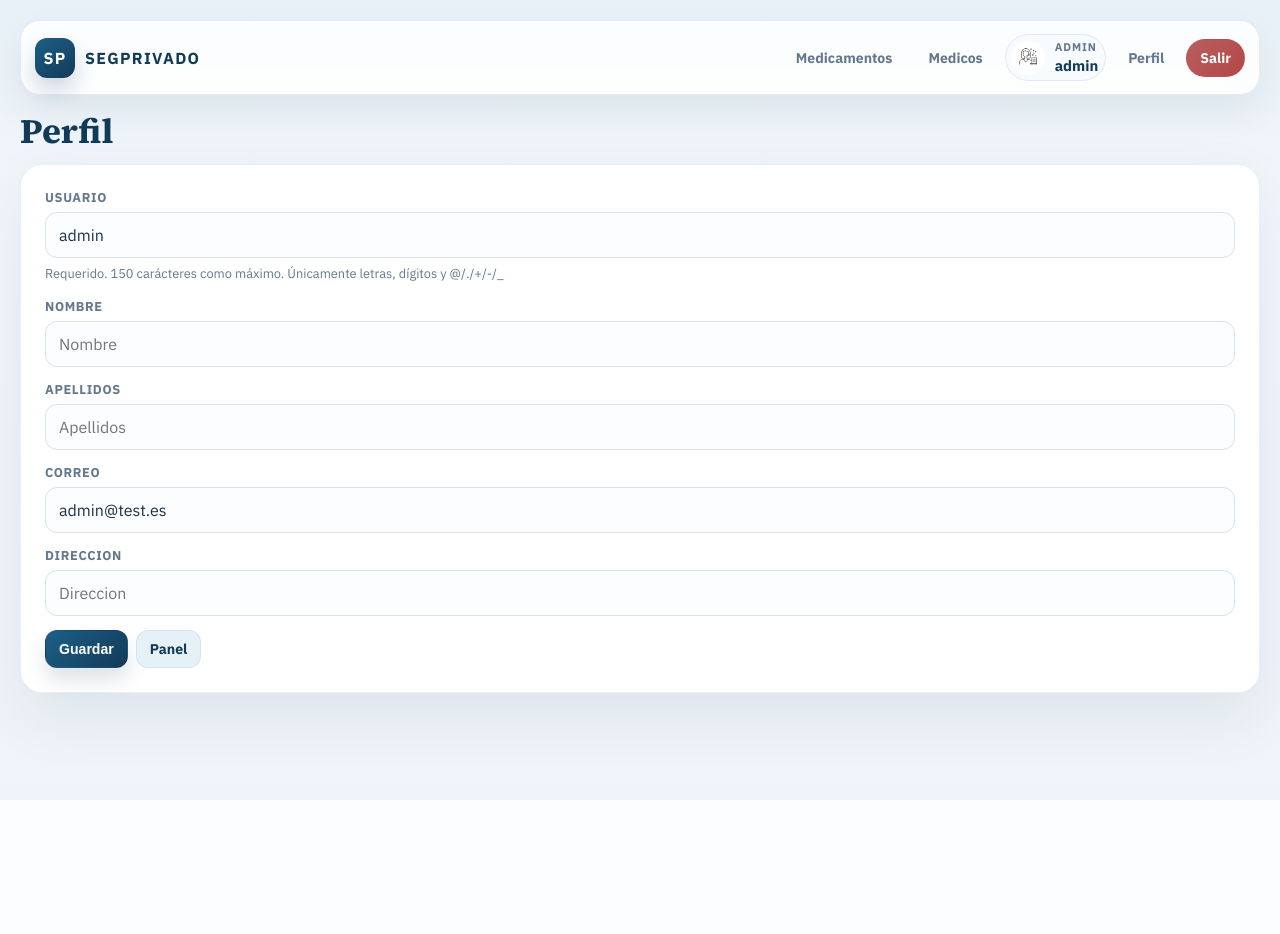
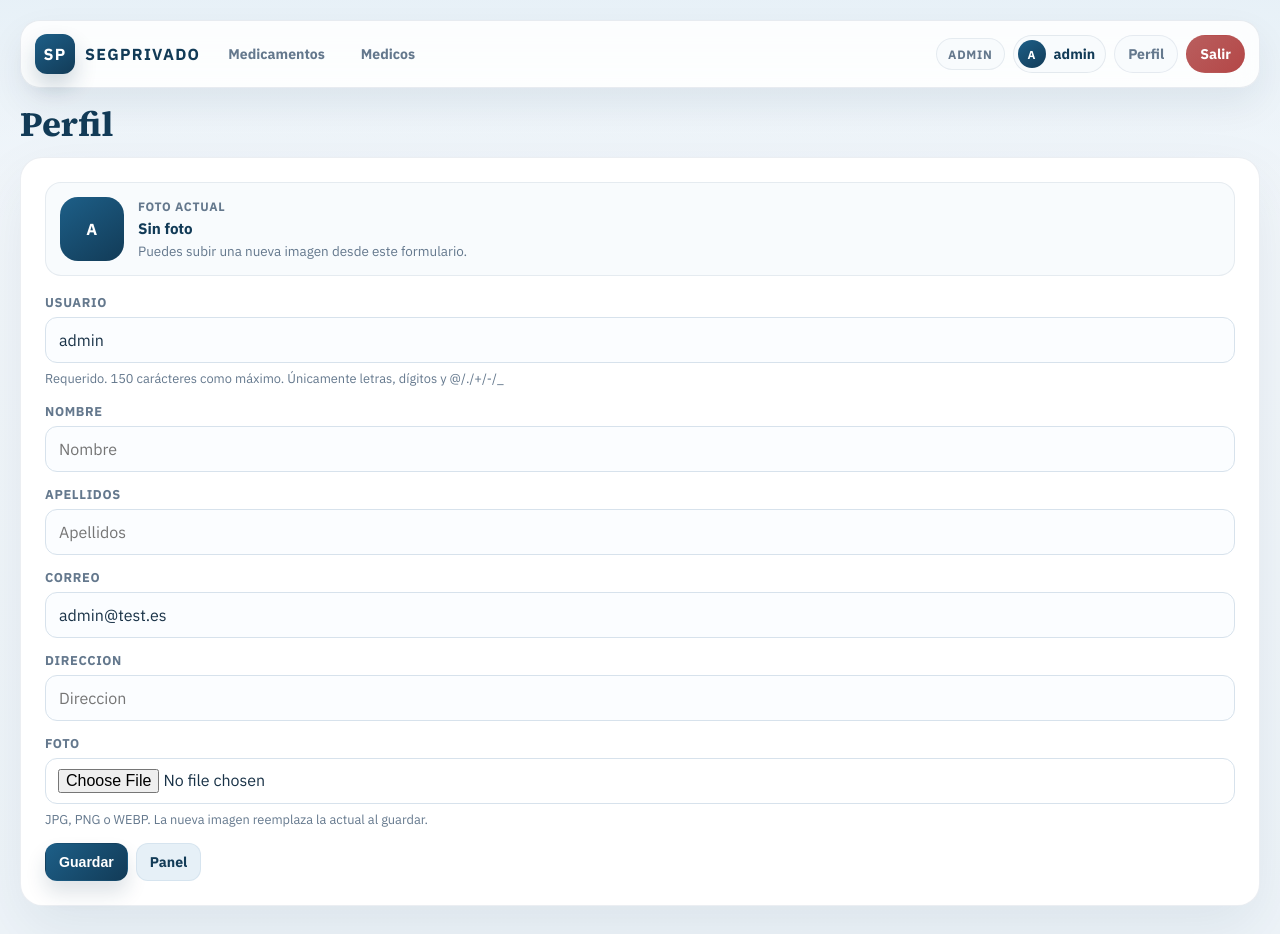
Before and after one commit to jjimealf/segprivado, a Django app: page /acounts/viewProfile/ in a window 1280 px wide. Before the commit the page ends 800 px from the top, so only its background shows below. Run offline with Django 3.2, Linux system fonts and the light colour scheme; a user stored in the database is signed in.

Commit message:
Mejorar la interfaz de usuario y la gestión de perfiles: agregar soporte para fotos de usuario, actualizar estilos de tablas y mejorar la estructura de navegación.

```diff
--- a/segprivado/nucleo/templates/index.html
+++ b/segprivado/nucleo/templates/index.html
@@ -15,16 +15,25 @@
 <a class="app-link" href="{% url 'nucleo:historialMCita' %}">Historial</a>
 {% endif %}
 <a class="app-link" href="{% url 'nucleo:especialidad' %}">Medicos</a>
+{% endblock %}
+
+{% block nav_actions %}
+<span class="user-role">{% if request.user.is_staff %}Admin{% elif request.user.is_medico %}Medico{% else %}Paciente{% endif %}</span>
 <span class="user-chip">
-    <img src="{% static 'users/ADMIN.jpg' %}" alt="usuario">
-        <span class="user-chip__meta">
-            <span class="user-chip__eyebrow">
-            {% if request.user.is_staff %}Admin{% elif request.user.is_medico %}Medico{% else %}Paciente{% endif %}
-            </span>
-            <span class="user-chip__name">{{ user.username }}</span>
-        </span>
+    {% if request.user.foto %}
+    <img class="user-chip__media" src="{{ request.user.foto.url }}" alt="{{ user.username }}">
+    {% else %}
+    <span class="user-chip__avatar" aria-hidden="true">
+        {% if user.first_name or user.last_name %}
+        {{ user.first_name|slice:":1"|upper }}{{ user.last_name|slice:":1"|upper }}
+        {% else %}
+        {{ user.username|slice:":1"|upper }}
+        {% endif %}
+    </span>
+    {% endif %}
+    <span class="user-chip__name">{{ user.username }}</span>
 </span>
-<a class="app-link" href="{% url 'viewProfile' %}">Perfil</a>
+<a class="app-link app-link--subtle" href="{% url 'viewProfile' %}">Perfil</a>
 <a class="app-link app-link--danger" href="{% url 'logout' %}" onclick="return confirm('Desea cerrar sesion?')">Salir</a>
 {% endblock %}
 
--- a/segprivado/templates/private_base.html
+++ b/segprivado/templates/private_base.html
@@ -17,19 +17,24 @@
         a { color:inherit; text-decoration:none; }
         .app-shell { width:min(1240px, calc(100% - 24px)); margin:0 auto; padding:20px 0 28px; }
         .app-topbar { display:flex; align-items:center; justify-content:space-between; gap:14px; padding:13px 14px; border:1px solid rgba(116,138,160,.16); border-radius:20px; background:rgba(255,255,255,.86); backdrop-filter:blur(14px); box-shadow:0 16px 36px rgba(17,44,67,.07); position:sticky; top:12px; z-index:20; }
+        .app-topbar__main { display:flex; align-items:center; gap:14px; min-width:0; flex:1; }
+        .app-topbar__actions { display:flex; align-items:center; justify-content:flex-end; gap:8px; flex-wrap:wrap; }
         .app-brand { display:inline-flex; align-items:center; gap:10px; font-weight:700; letter-spacing:.08em; text-transform:uppercase; color:var(--primary-deep); }
         .app-brand__mark { width:40px; height:40px; display:grid; place-items:center; border-radius:12px; color:#fff; background:linear-gradient(145deg, var(--primary), var(--primary-deep)); box-shadow:0 12px 22px rgba(18,59,87,.2); }
         .app-nav, .button-row { display:flex; align-items:center; gap:8px; flex-wrap:wrap; }
+        .app-nav { min-width:0; flex:1; }
         .app-link, .button { display:inline-flex; align-items:center; justify-content:center; min-height:38px; padding:0 13px; border-radius:12px; font-size:.88rem; font-weight:700; border:1px solid transparent; transition:all .18s ease; }
         .app-link { border-radius:999px; color:var(--muted); }
         .app-link:hover, .button:hover { transform:translateY(-1px); }
         .app-link:hover { background:rgba(230,240,247,.72); border-color:rgba(29,95,136,.1); color:var(--primary-deep); }
+        .app-link--subtle { background:rgba(248,251,253,.9); border:1px solid rgba(116,138,160,.14); }
         .app-link--danger, .button--danger { color:#fff; background:linear-gradient(135deg, #b95e5e, var(--danger)); }
-        .user-chip { display:inline-flex; align-items:center; gap:10px; padding:5px 7px 5px 5px; border-radius:999px; background:var(--shell-soft); border:1px solid rgba(116,138,160,.16); }
-        .user-chip img { width:34px; height:34px; border-radius:50%; object-fit:cover; }
-        .user-chip__meta { display:grid; gap:2px; }
-        .user-chip__eyebrow { font-size:.7rem; text-transform:uppercase; letter-spacing:.08em; font-weight:700; color:var(--muted); }
-        .user-chip__name { font-size:.92rem; font-weight:700; color:var(--primary-deep); }
+        .user-role { display:inline-flex; align-items:center; min-height:32px; padding:0 11px; border-radius:999px; font-size:.76rem; font-weight:700; letter-spacing:.06em; text-transform:uppercase; color:var(--muted); background:var(--shell-soft); border:1px solid rgba(116,138,160,.14); }
+        .user-chip { display:inline-flex; align-items:center; gap:8px; padding:4px 10px 4px 4px; border-radius:999px; background:var(--shell-soft); border:1px solid rgba(116,138,160,.16); }
+        .user-chip__media, .user-chip__avatar { width:28px; height:28px; border-radius:50%; }
+        .user-chip__media { object-fit:cover; }
+        .user-chip__avatar { display:grid; place-items:center; font-size:.72rem; font-weight:700; letter-spacing:.04em; color:#fff; background:linear-gradient(145deg, var(--primary), var(--primary-deep)); }
+        .user-chip__name { font-size:.88rem; font-weight:700; color:var(--primary-deep); }
         .app-body { padding-top:18px; }
         .app-message { padding:12px 14px; border-radius:14px; border:1px solid rgba(44,122,89,.14); background:rgba(228,247,236,.92); color:var(--success); font-weight:600; margin-bottom:14px; }
         .page-head { display:flex; align-items:flex-start; justify-content:space-between; gap:14px; margin-bottom:14px; }
@@ -45,6 +50,8 @@
         .section-heading { margin-bottom:16px; }
         .button--primary { color:#fff; background:linear-gradient(135deg, var(--primary), var(--primary-deep)); box-shadow:0 12px 20px rgba(18,59,87,.14); }
         .button--secondary { color:var(--primary-deep); background:var(--primary-soft); border-color:rgba(29,95,136,.08); }
+        .button--tight { min-height:34px; padding:0 11px; font-size:.83rem; border-radius:10px; }
+        .button--icon { min-width:34px; padding:0; }
         .form-errors, .field-errors { display:grid; gap:8px; }
         .form-errors { margin-bottom:14px; }
         .form-grid p { display:grid; gap:6px; margin:0 0 14px; }
@@ -52,30 +59,49 @@
         .form-grid label { font-size:.8rem; text-transform:uppercase; letter-spacing:.05em; font-weight:700; color:var(--muted); }
         .form-grid input, .form-grid select, .form-grid textarea { width:100%; border:1px solid var(--line); border-radius:12px; padding:12px 13px; font:inherit; color:var(--text); background:#fbfdff; outline:none; transition:all .16s ease; }
         .form-grid input:focus, .form-grid select:focus, .form-grid textarea:focus { border-color:rgba(29,95,136,.34); box-shadow:0 0 0 4px rgba(29,95,136,.08); }
+        .form-grid input[type="file"] { padding:10px 12px; background:#fff; }
         .field-help { font-size:.8rem; color:var(--muted); line-height:1.5; }
         .field-error { padding:8px 12px; border-radius:12px; color:var(--danger); background:#fff0f0; font-size:.88rem; }
+        .profile-media { display:flex; align-items:center; gap:14px; margin-bottom:18px; padding:14px; border-radius:16px; border:1px solid rgba(116,138,160,.14); background:var(--shell-soft); }
+        .profile-media__image, .profile-media__avatar { width:64px; height:64px; border-radius:18px; }
+        .profile-media__image { object-fit:cover; }
+        .profile-media__avatar { display:grid; place-items:center; font-size:1rem; font-weight:700; letter-spacing:.04em; color:#fff; background:linear-gradient(145deg, var(--primary), var(--primary-deep)); }
+        .profile-media__meta { display:grid; gap:4px; }
+        .profile-media__label { font-size:.76rem; font-weight:700; letter-spacing:.06em; text-transform:uppercase; color:var(--muted); }
+        .profile-media__value { font-size:.95rem; font-weight:700; color:var(--primary-deep); }
+        .profile-media__hint { font-size:.84rem; color:var(--muted); }
         .table-wrap { overflow-x:auto; border:1px solid rgba(116,138,160,.14); border-radius:16px; background:#fff; }
         table { width:100%; border-collapse:collapse; }
         th, td { text-align:left; padding:12px 14px; border-bottom:1px solid rgba(116,138,160,.12); vertical-align:middle; }
         th { font-size:.76rem; font-weight:700; letter-spacing:.06em; text-transform:uppercase; color:var(--muted); background:#f7fafc; }
+        .table-col--action { width:1%; white-space:nowrap; }
+        .table-date { display:inline-flex; align-items:center; min-height:28px; padding:0 10px; border-radius:999px; font-size:.82rem; font-weight:700; color:var(--primary-deep); background:var(--primary-soft); }
+        .table-note { display:block; max-width:42ch; color:var(--text); line-height:1.55; }
+        .table-note--empty { color:var(--muted); font-style:italic; }
+        .table-person { font-weight:700; color:var(--primary-deep); }
+        .cell-actions { white-space:nowrap; }
+        .cell-actions .button-row { justify-content:flex-end; flex-wrap:nowrap; }
         tr:last-child td { border-bottom:none; }
         .grid-two { display:grid; grid-template-columns:minmax(0, 1.2fr) minmax(280px, .8fr); gap:14px; }
         .stack { display:grid; gap:14px; }
         .empty-state { padding:22px; border-radius:16px; border:1px dashed rgba(116,138,160,.28); color:var(--muted); text-align:center; background:#fbfdff; }
         .button-row--top { margin-top:14px; }
         @media (max-width:980px) { .grid-two { grid-template-columns:1fr; } }
-        @media (max-width:860px) { .app-topbar { align-items:stretch; flex-direction:column; } .app-nav { width:100%; } }
-        @media (max-width:720px) { .app-shell { width:min(100%, calc(100% - 16px)); padding-top:14px; } .page-head { flex-direction:column; } .app-link, .button { flex:1 1 auto; } }
+        @media (max-width:860px) { .app-topbar { align-items:stretch; flex-direction:column; } .app-topbar__main, .app-topbar__actions { width:100%; } .app-topbar__main { flex-direction:column; align-items:stretch; } .app-nav { width:100%; } .app-topbar__actions { justify-content:flex-start; } }
+        @media (max-width:720px) { .app-shell { width:min(100%, calc(100% - 16px)); padding-top:14px; } .page-head { flex-direction:column; } .app-link, .button { flex:1 1 auto; } .cell-actions .button-row { justify-content:flex-start; flex-wrap:wrap; } .user-role, .user-chip { width:100%; justify-content:center; } }
     </style>
     {% block extra_head %}{% endblock %}
 </head>
 <body>
     <div class="app-shell">
         <header class="app-topbar">
-            {% block nav_brand %}
-            <a class="app-brand" href="{% url 'nucleo:home' %}"><span class="app-brand__mark">SP</span><span>SegPrivado</span></a>
-            {% endblock %}
-            <nav class="app-nav" aria-label="Navegacion de aplicacion">{% block nav_links %}{% endblock %}</nav>
+            <div class="app-topbar__main">
+                {% block nav_brand %}
+                <a class="app-brand" href="{% url 'nucleo:home' %}"><span class="app-brand__mark">SP</span><span>SegPrivado</span></a>
+                {% endblock %}
+                <nav class="app-nav" aria-label="Navegacion de aplicacion">{% block nav_links %}{% endblock %}</nav>
+            </div>
+            <div class="app-topbar__actions">{% block nav_actions %}{% endblock %}</div>
         </header>
         <main class="app-body">
             {% if messages %}{% for message in messages %}<div class="app-message">{{ message }}</div>{% endfor %}{% endif %}
--- a/segprivado/users/forms.py
+++ b/segprivado/users/forms.py
@@ -60,7 +60,7 @@ class SignupForm(UserCreationForm):
 class UserProfileForm(forms.ModelForm):
     class Meta:
         model = User
-        fields = ["username", "first_name", "last_name", "email", "direccion"]
+        fields = ["username", "first_name", "last_name", "email", "direccion", "foto"]
 
     def __init__(self, *args, **kwargs):
         super().__init__(*args, **kwargs)
@@ -70,9 +70,12 @@ class UserProfileForm(forms.ModelForm):
             "last_name": ("Apellidos", "Apellidos"),
             "email": ("Correo", "Correo"),
             "direccion": ("Direccion", "Direccion"),
+            "foto": ("Foto", None),
         }
         for name, (label, placeholder) in field_config.items():
             field = self.fields[name]
             field.label = label
-            field.widget.attrs.update({"placeholder": placeholder})
+            if placeholder:
+                field.widget.attrs.update({"placeholder": placeholder})
         self.fields["email"].widget.attrs["autocomplete"] = "email"
+        self.fields["foto"].widget.attrs["accept"] = "image/*"
--- a/segprivado/users/templates/users/profile.html
+++ b/segprivado/users/templates/users/profile.html
@@ -9,8 +9,26 @@
     </div>
 </section>
 <section class="content-card">
-    <form method="post" class="form-grid">
+    <form method="post" enctype="multipart/form-data" class="form-grid">
         {% csrf_token %}
+        <div class="profile-media">
+            {% if request.user.foto %}
+            <img class="profile-media__image" src="{{ request.user.foto.url }}" alt="{{ user.username }}">
+            {% else %}
+            <div class="profile-media__avatar" aria-hidden="true">
+                {% if user.first_name or user.last_name %}
+                {{ user.first_name|slice:":1"|upper }}{{ user.last_name|slice:":1"|upper }}
+                {% else %}
+                {{ user.username|slice:":1"|upper }}
+                {% endif %}
+            </div>
+            {% endif %}
+            <div class="profile-media__meta">
+                <span class="profile-media__label">Foto actual</span>
+                <span class="profile-media__value">{% if request.user.foto %}Cargada{% else %}Sin foto{% endif %}</span>
+                <span class="profile-media__hint">Puedes subir una nueva imagen desde este formulario.</span>
+            </div>
+        </div>
         {% if form.non_field_errors %}
         <div class="form-errors">
             {% for error in form.non_field_errors %}
@@ -22,6 +40,9 @@
         <div class="field-group">
             <label for="{{ field.id_for_label }}">{{ field.label }}</label>
             {{ field }}
+            {% if field.name == "foto" %}
+            <div class="field-help">JPG, PNG o WEBP. La nueva imagen reemplaza la actual al guardar.</div>
+            {% endif %}
             {% if field.help_text %}
             <div class="field-help">{{ field.help_text }}</div>
             {% endif %}
```
Also changed, not shown: segprivado/nucleo/templates/nucleo/cita/historicoM.html (+8 -4 lines), segprivado/nucleo/templates/nucleo/cita/indexM.html (+10 -6 lines), segprivado/nucleo/templates/nucleo/cita/indexP.html (+8 -4 lines), segprivado/nucleo/templates/nucleo/compra/create.html (+8 -8 lines), segprivado/nucleo/templates/nucleo/medicamentos/index.html (+4 -4 lines).
